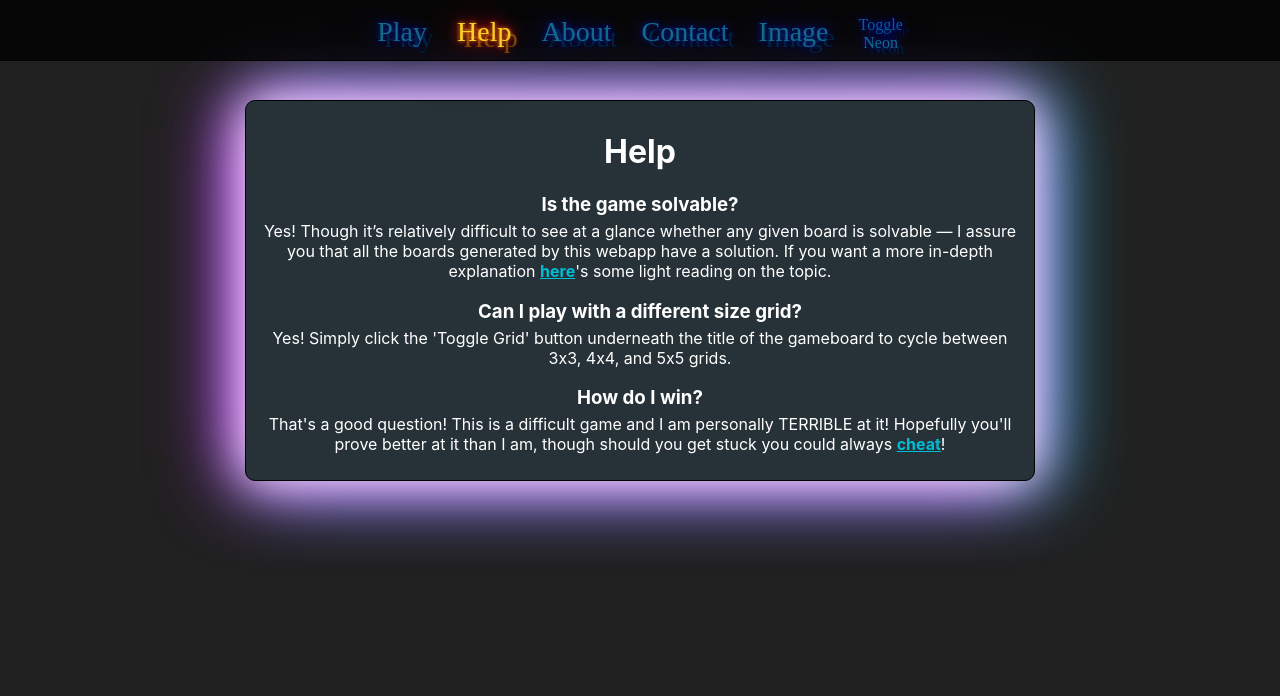
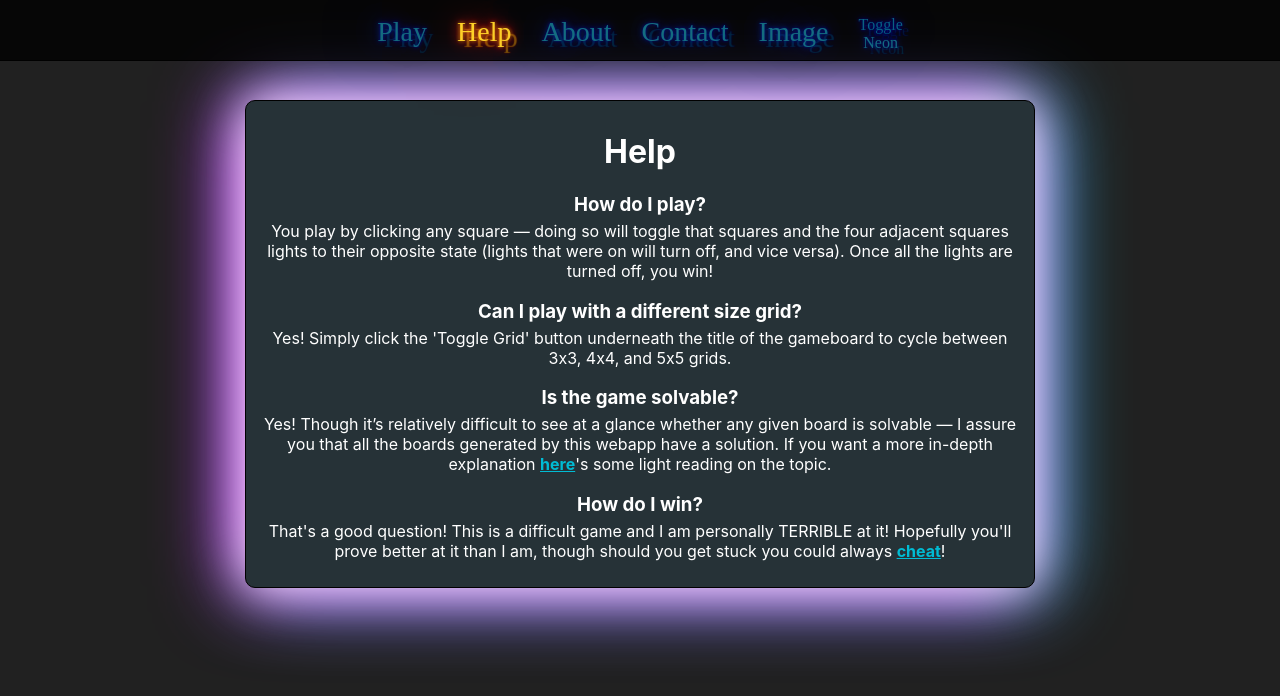
Before and after one commit to asc3ndr/ibe110-website-assignment, a React (Create React App) app: page /help in a window 1280 px wide. Shown: the top 696 px of the page. Built offline with nearby package versions, Linux system fonts and the light colour scheme; a web font is replaced by a local one.

Commit message:
add how to play in help section

```diff
--- a/src/Help.js
+++ b/src/Help.js
@@ -5,16 +5,22 @@ function Help() {
         <div className='Help'>
             <h1>Help</h1>
             <h3>
-                Is the game solvable?
+                How do I play?
             </h3>
             <p>
-                Yes! Though it’s relatively difficult to see at a glance whether any given board is solvable — I assure you that all the boards generated by this webapp have a solution. If you want a more in-depth explanation <a href='https://ida.mtholyoke.edu/xmlui/bitstream/handle/10166/693/375.pdf?sequence=1&isAllowed=y'><strong>here</strong></a>'s some light reading on the topic.
+                You play by clicking any square — doing so will toggle that squares and the four adjacent squares lights to their opposite state (lights that were on will turn off, and vice versa). Once all the lights are turned off, you win!
             </p>
             <h3>
                 Can I play with a different size grid?
             </h3>
             <p>
                 Yes! Simply click the 'Toggle Grid' button underneath the title of the gameboard to cycle between 3x3, 4x4, and 5x5 grids.
+            </p>
+            <h3>
+                Is the game solvable?
+            </h3>
+            <p>
+                Yes! Though it’s relatively difficult to see at a glance whether any given board is solvable — I assure you that all the boards generated by this webapp have a solution. If you want a more in-depth explanation <a href='https://ida.mtholyoke.edu/xmlui/bitstream/handle/10166/693/375.pdf?sequence=1&isAllowed=y'><strong>here</strong></a>'s some light reading on the topic.
             </p>
             <h3>
                 How do I win?
```
